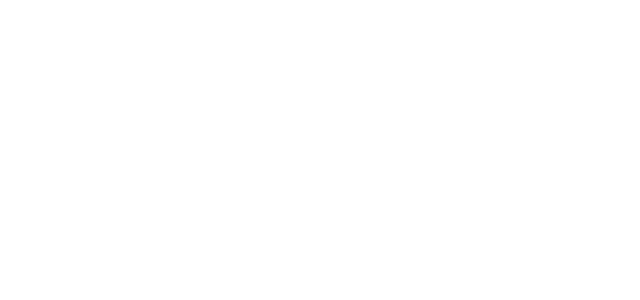
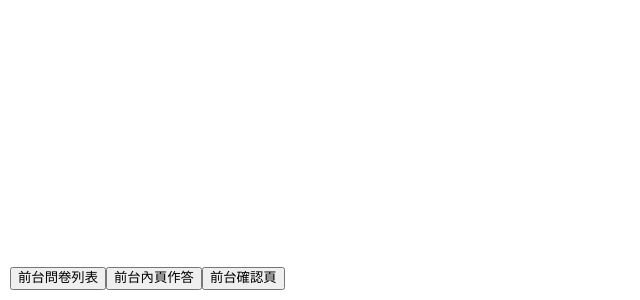
Before and after one commit to Musukeki/ng_assignment, an Angular app: page /front/check in a window 1280 px wide. Before the commit this address led to /. Shown: the part 500-800 px from the top of the page, without its empty margins (0-640 px from the left). Built offline with nearby package versions, Linux system fonts and the light colour scheme.

Commit message:
add check button

```diff
--- a/src/app/app.component.html
+++ b/src/app/app.component.html
@@ -1 +1,13 @@
 <router-outlet></router-outlet>
+
+<ul style="position: fixed; bottom: 10px; left: 10px; display: flex;">
+  <li>
+    <button (click)="checkTo('/front/list')">前台問卷列表</button>
+  </li>
+  <li>
+    <button (click)="checkTo('/front/answer')">前台內頁作答</button>
+  </li>
+  <li>
+    <button (click)="checkTo('/front/check')">前台確認頁</button>
+  </li>
+</ul>
--- a/src/app/app.component.ts
+++ b/src/app/app.component.ts
@@ -1,5 +1,5 @@
 import { Component } from '@angular/core';
-import { RouterOutlet } from '@angular/router';
+import { Router, RouterOutlet } from '@angular/router';
 
 @Component({
   selector: 'app-root',
@@ -9,4 +9,15 @@ import { RouterOutlet } from '@angular/router';
 })
 export class AppComponent {
   title = 'ng_assignment';
+
+  constructor(private router: Router) {}
+
+
+  ngOnInit(): void {}
+
+
+  // 確認用待刪除
+  checkTo(url: string) {
+    this.router.navigate([url])
+  }
 }
--- a/src/app/app.routes.ts
+++ b/src/app/app.routes.ts
@@ -2,9 +2,11 @@ import { Routes } from '@angular/router';
 import { ListComponent } from './front/list/list.component';
 import { LoginComponent } from './login/login.component';
 import { AnswerComponent } from './front/answer/answer.component';
+import { CheckComponent } from './front/check/check.component';
 
 export const routes: Routes = [
   { path: 'front/list', component: ListComponent },
   { path: 'front/answer', component: AnswerComponent },
   { path: 'login', component: LoginComponent },
+  { path: 'front/check', component: CheckComponent }
 ];
```
Also changed, not shown: src/app/front/check/check.component.ts (added, +11 -0 lines), src/app/front/check/check.component.html (added), src/app/front/check/check.component.scss (added), 1 other file (tests, documents, lock files or other folders).
